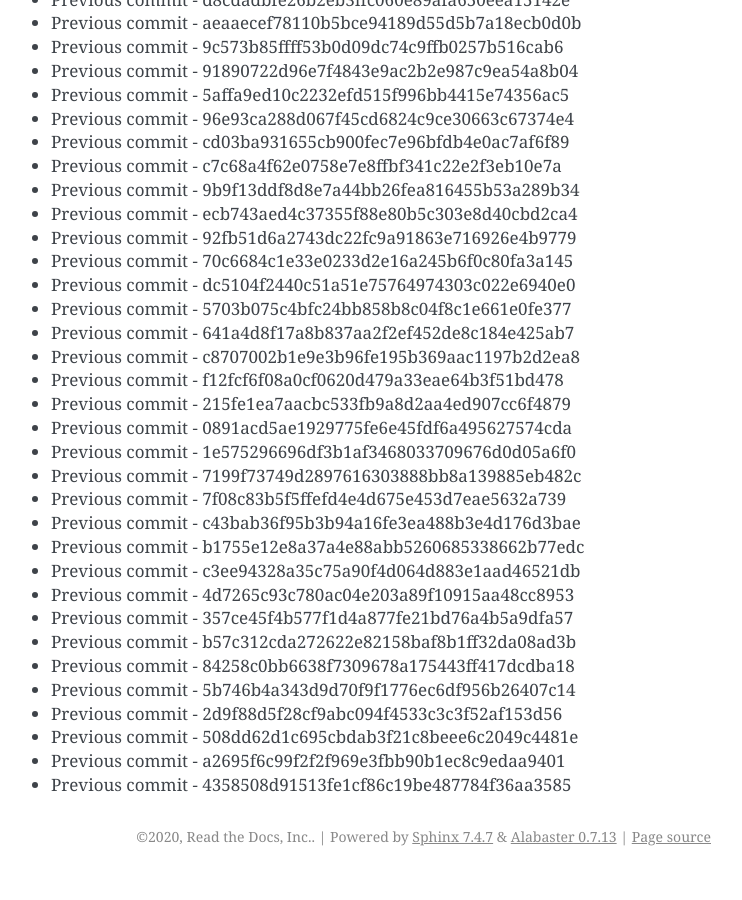
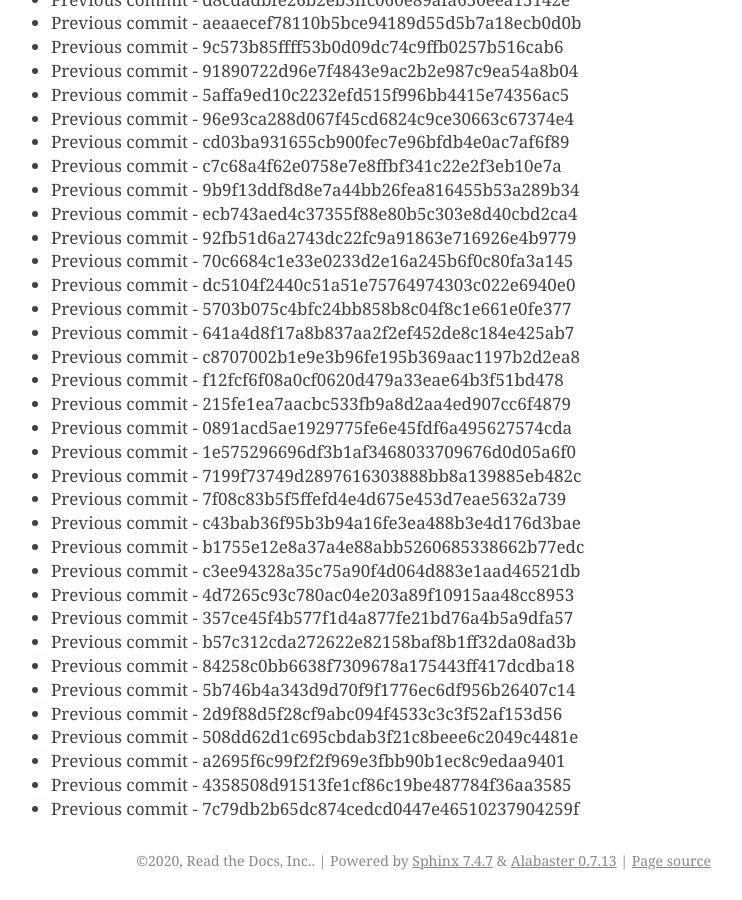
Before and after one commit to readthedocs/rtd-git-stresstest, a Sphinx documentation site: the page built from docs/updates.rst, in a window 1280 px wide and 900 px high, scrolled down 87800 px. Shown: the whole window, without its empty margins (399-1141 px from the left). Built offline with Sphinx 7.4.7, drawn with Linux system fonts in a browser that asks for light colours; before the commit the page ends 88676 px from its top, so only the background shows below that.

Commit message:
Generating commit from previous: 7c79db2b65dc874cedcd0447e46510237904259f

```diff
--- a/docs/updates.rst
+++ b/docs/updates.rst
@@ -3721,3 +3721,4 @@ It can be tested for any performance characteristics.
 * Previous commit - 508dd62d1c695cbdab3f21c8beee6c2049c4481e
 * Previous commit - a2695f6c99f2f2f969e3fbb90b1ec8c9edaa9401
 * Previous commit - 4358508d91513fe1cf86c19be487784f36aa3585
+* Previous commit - 7c79db2b65dc874cedcd0447e46510237904259f
```
